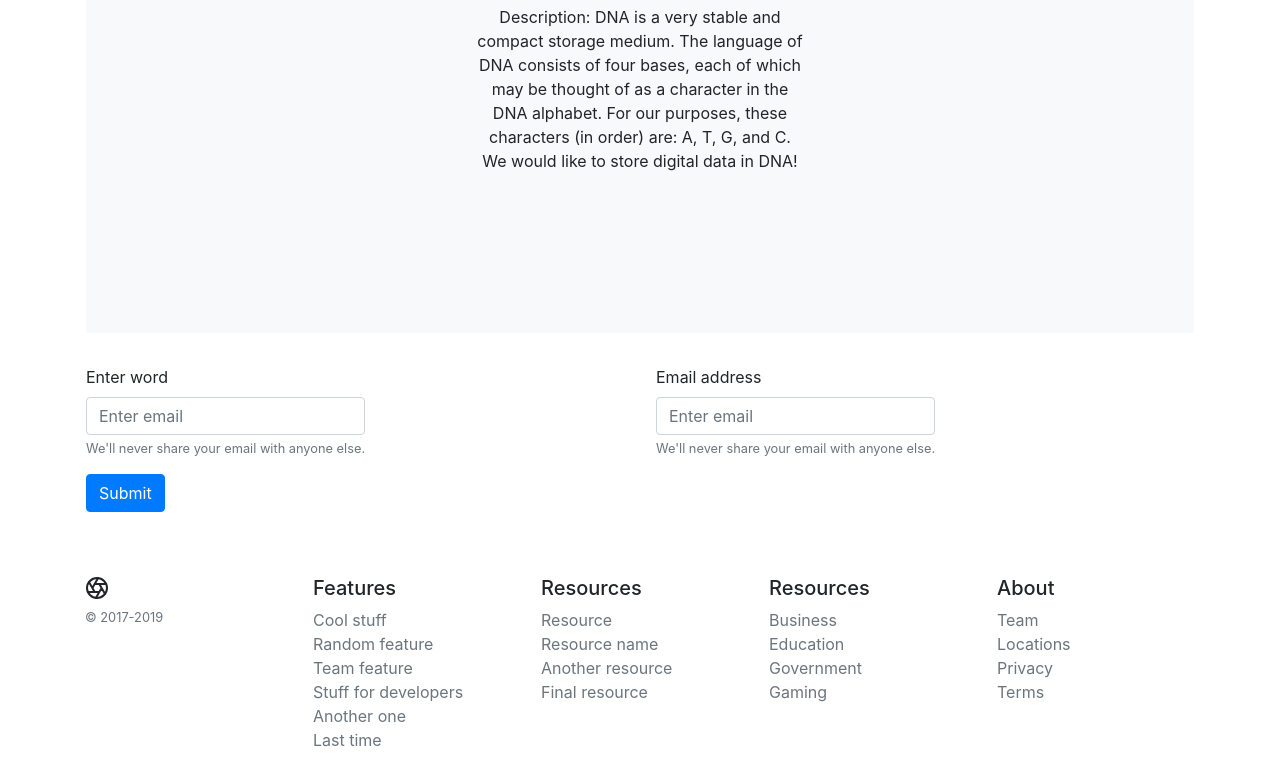
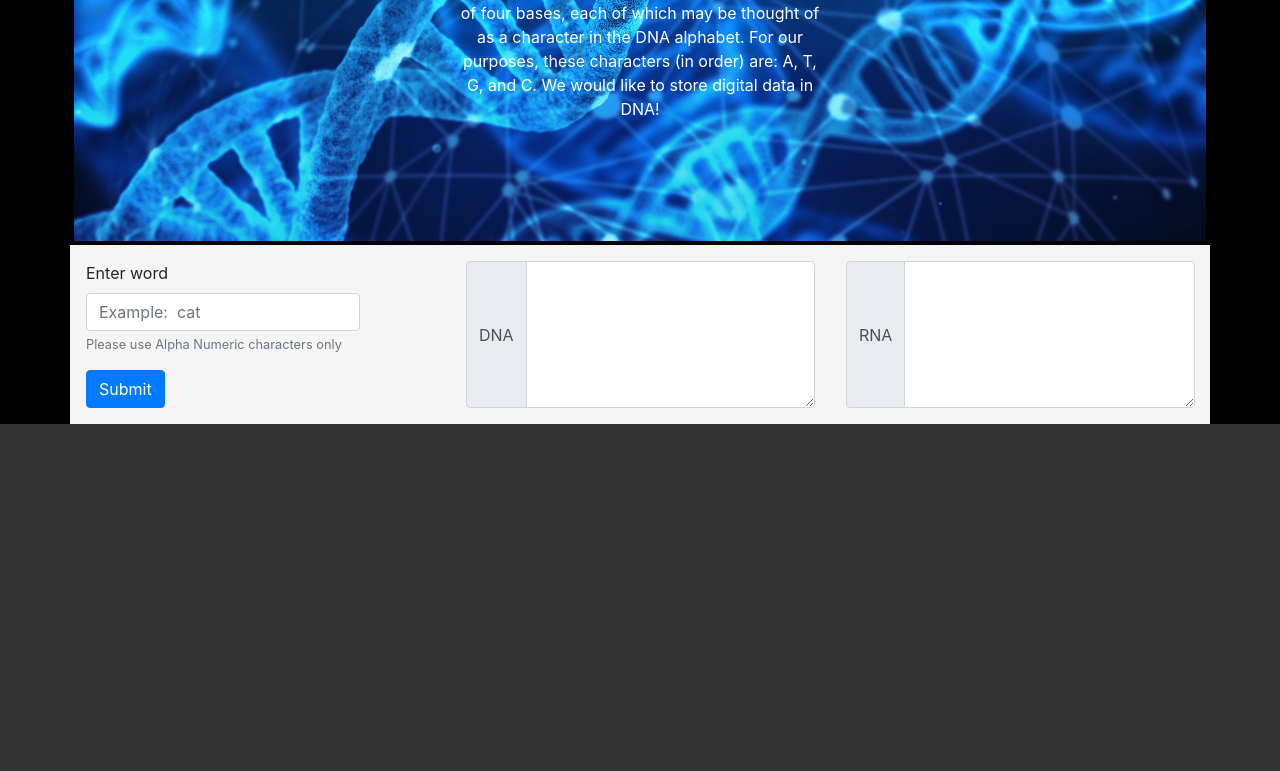
Before and after one commit to VelazquezLuis/HackDayOctober, a website: page index.html in a window 1280 px wide. Shown: the part 262-1033 px from the top of the page. After the commit the page ends 800 px from the top, so only its background shows below. Drawn offline with nearby package versions, Linux system fonts and the light colour scheme.

Commit message:
made  UI changes

```diff
--- /dev/null
+++ b/index.css
@@ -0,0 +1,17 @@
+
+
+html{
+  background-color: #333;
+}
+body {
+  background-color: black !important;
+}
+    #body1 {
+      margin-bottom: 5em;
+      background-color: whitesmoke;
+    }
+    #image {
+      background-image: url("./dna-banner.jpg");
+      background-size: 100%;
+      color:white;
+    }
--- a/index.html
+++ b/index.html
@@ -5,6 +5,7 @@
   <meta charset="UTF-8">
   <meta name="viewport" content="width=device-width, initial-scale=1.0">
   <meta http-equiv="X-UA-Compatible" content="ie=edge">
+  <link rel="stylesheet" href="./index.css">
   <link rel="stylesheet" href="https://stackpath.bootstrapcdn.com/bootstrap/4.3.1/css/bootstrap.min.css"
     integrity="sha384-ggOyR0iXCbMQv3Xipma34MD+dH/1fQ784/j6cY/iJTQUOhcWr7x9JvoRxT2MZw1T" crossorigin="anonymous">
   <script src="https://stackpath.bootstrapcdn.com/bootstrap/4.3.1/js/bootstrap.min.js"
@@ -16,7 +17,7 @@
 <body>
   <div class="container">
     <div class="row">
-      <div class="position-relative overflow-hidden p-3 p-md-5 m-md-3 text-center bg-light">
+      <div  id="image" class="position-relative overflow-hidden p-3 p-md-2 m-md-1 text-center bg-light">
         <div class="col-md-5 p-lg-5 mx-auto my-5">
           <h1 class="display-4 font-weight-normal">DNA Strings</h1>
           <h2 class="lead font-weight-normal">Challenge:</h2>
@@ -30,34 +31,39 @@
       </div>
 
     </div><!-- row -->
-    <div class="row">
-      <div class=" col-12 col-md-6 d-md-flex flex-md-equal w-100 my-md-3 pl-md-3">
+    <div class="row" id="body1">
+      <div class=" col-12 col-md-4 d-md-flex flex-md-equal w-100 my-md-3 pl-md-3">
         <form>
           <div class="form-group">
             <label for="exampleInputEmail1">Enter word</label>
             <input type="email" class="form-control" id="exampleInputEmail1" aria-describedby="emailHelp"
-              placeholder="Enter email">
-            <small id="emailHelp" class="form-text text-muted">We'll never share your email with anyone else.</small>
+              placeholder="Example:  cat">
+            <small id="emailHelp" class="form-text text-muted">Please use Alpha Numeric characters only</small>
           </div>
 
           <button type="submit" onClick = "convertString()" class="btn btn-primary">Submit</button>
         </form>
       </div>
 
-      <div class=" col-12 col-md-6 d-md-flex flex-md-equal w-100 my-md-3 pl-md-3">
-        <form>
-          <div class="form-group">
-            <label for="exampleInputEmail1">Email address</label>
-            <input type="email" class="form-control" id="exampleInputEmail2" aria-describedby="emailHelp"
-              placeholder="Enter email">
-            <small id="emailHelp" class="form-text text-muted">We'll never share your email with anyone else.</small>
-          </div>
-
-        </form>
+      <div class=" col-12 col-md-4 d-md-flex flex-md-equal w-100 my-md-3 pl-md-3">
+          <div class="input-group">
+              <div class="input-group-prepend">
+                <span class="input-group-text">DNA</span>
+              </div>
+              <textarea id="exampleInputEmail2" class="form-control" aria-label="With textarea"></textarea>
+            </div>
+      </div>
+      <div class=" col-12 col-md-4 d-md-flex flex-md-equal w-100 my-md-3 pl-md-3">
+          <div class="input-group">
+              <div class="input-group-prepend">
+                <span class="input-group-text">RNA</span>
+              </div>
+              <textarea id="exampleInputEmail3" class="form-control" aria-label="With textarea"></textarea>
+            </div>
       </div>
     </div><!-- row -->
   </div><!-- container -->
-
+<!--
   <footer class="container py-5">
     <div class="row">
       <div class="col-12 col-md">
@@ -110,7 +116,7 @@
         </ul>
       </div>
     </div>
-  </footer>
+  </footer> -->
 
   <script src="https://code.jquery.com/jquery-3.3.1.slim.min.js"
     integrity="sha384-q8i/X+965DzO0rT7abK41JStQIAqVgRVzpbzo5smXKp4YfRvH+8abtTE1Pi6jizo" crossorigin="anonymous">
```
Also changed, not shown: dna-banner.jpg (added).
